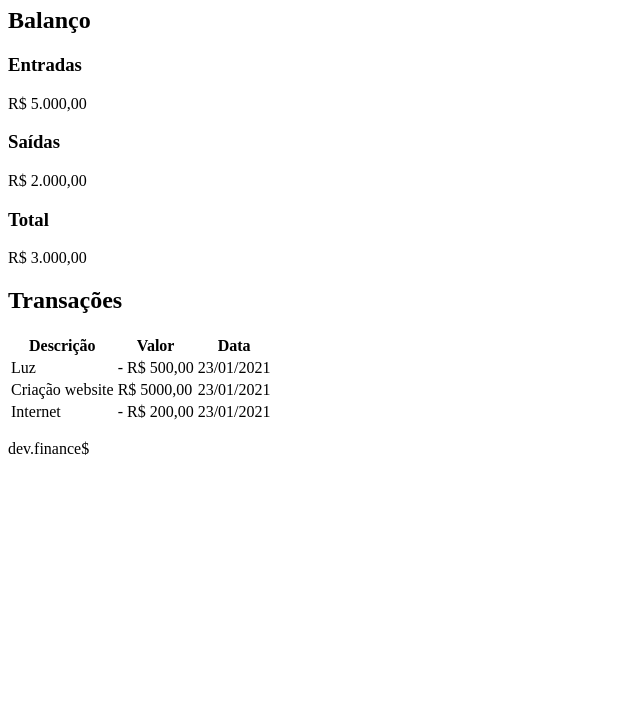
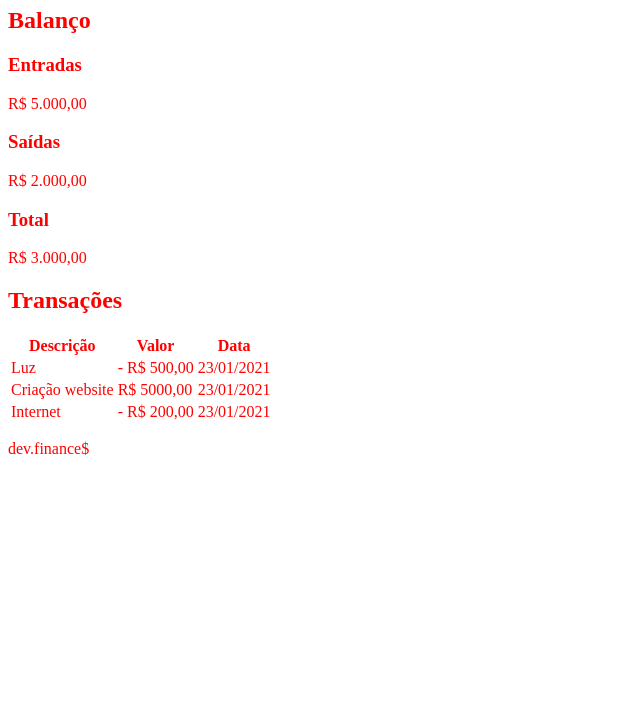
Before and after one commit to matrixsly/MaratonaDiscover, a plain HTML site: page index.html in a window 1280 px wide. Shown: the part 73-800 px from the top of the page, without its empty margins (0-640 px from the left). Drawn offline with Linux system fonts and the light colour scheme.

Commit message:
Linkando css!

```diff
--- a/index.html
+++ b/index.html
@@ -4,6 +4,10 @@
     <meta charset="UTF-8" />
     <meta name="viewport" content="width=device-width, initial-scale=1.0" />
     <title>dev.finance$</title>
+
+    <link rel="stylesheet" href="./style.css">
+
+
   </head>
   <body>
     <header>
@@ -13,17 +17,17 @@
       <section id="balance">
         <h2>Balanço</h2>
 
-        <div class=card>
+        <div class="card">
           <h3>Entradas</h3>
           <p>R$ 5.000,00</p>
         </div>
 
-        <div class=card>
+        <div class="card">
           <h3>Saídas</h3>
           <p>R$ 2.000,00</p>
         </div>
 
-        <div class=card>
+        <div class="card">
           <h3>Total</h3>
           <p>R$ 3.000,00</p>
         </div>
@@ -60,7 +64,7 @@
         </tbody>
       </table>
     </main>
-    <p>dev.finance$</p>
-    <footer></footer>
+
+    <footer><p>dev.finance$</p></footer>
   </body>
 </html>
--- /dev/null
+++ b/style.css
@@ -0,0 +1,4 @@
+
+body {
+  color: red;
+}
```
